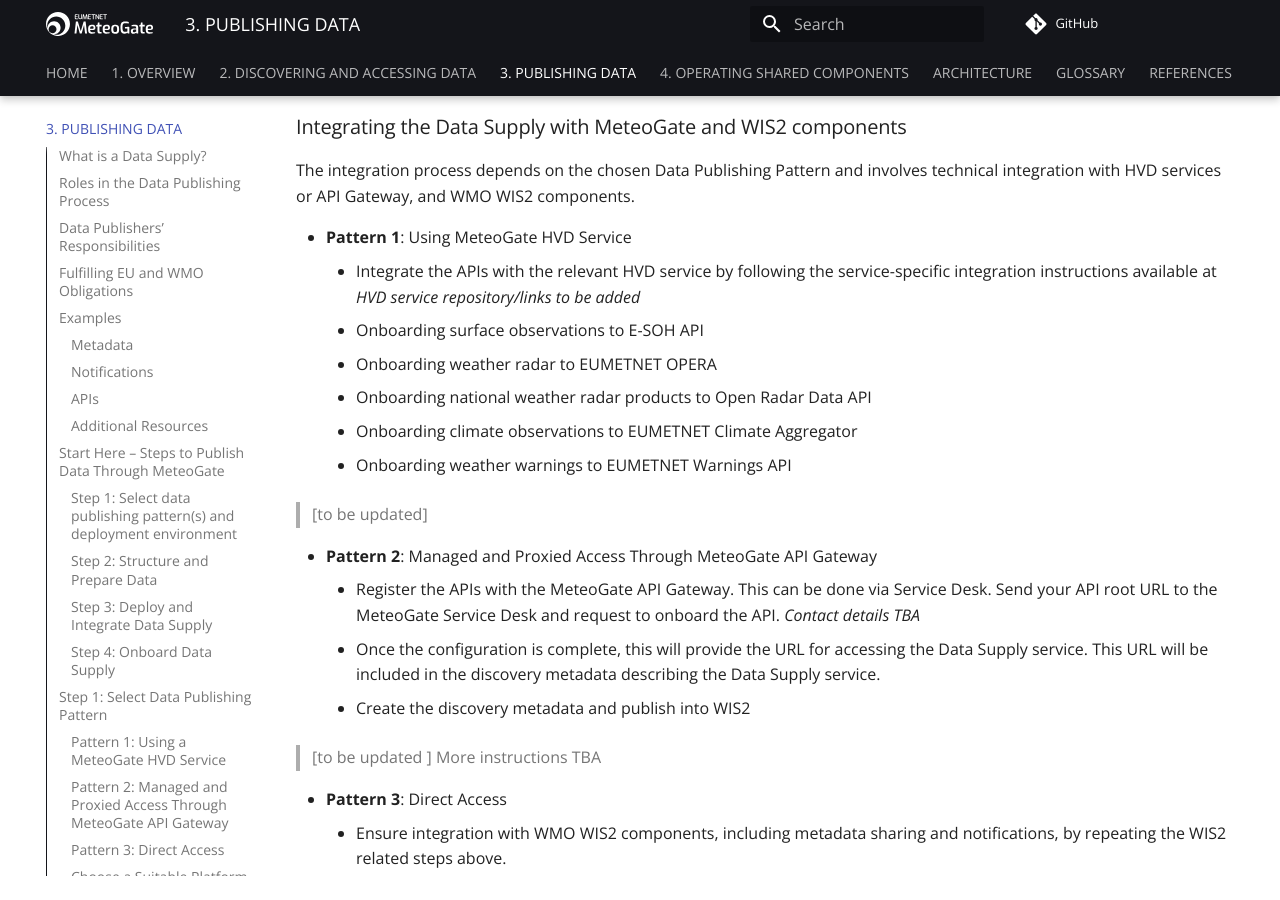
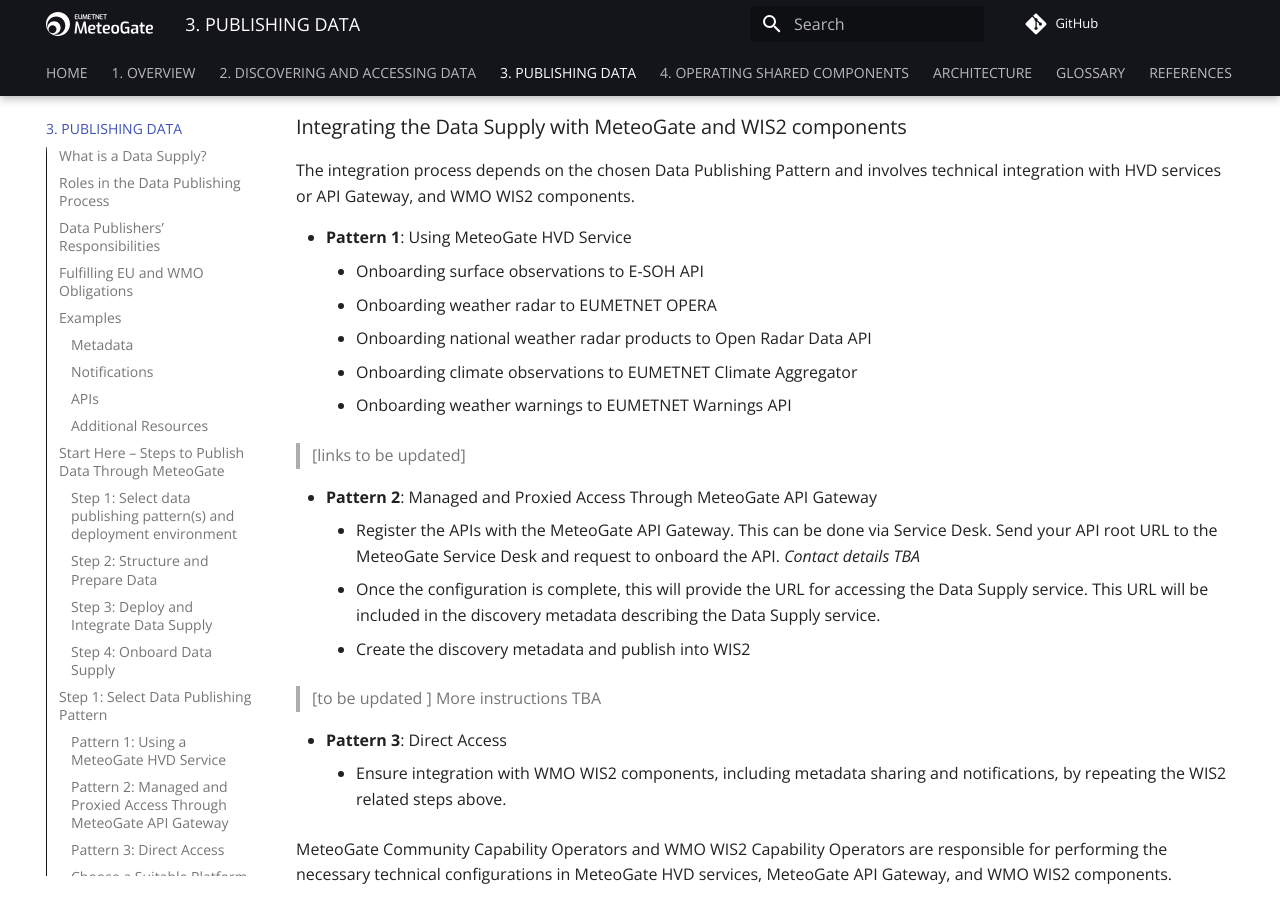
Before and after one commit to EUMETNET/meteogate-documentation, an MkDocs documentation site: the page built from docs/3-publishing-data.md, in a window 1280 px wide and 900 px high, scrolled down 17219 px. Built offline with MkDocs 1.6.1 and Material for MkDocs 9.7.7, drawn with Linux system fonts in a browser that asks for light colours; comment, search, counter and statistics services are not loaded.

Commit message:
Update 3-publishing-data.md

```diff
--- a/docs/3-publishing-data.md
+++ b/docs/3-publishing-data.md
@@ -510,14 +510,13 @@ The GISC will also be able to provide guidance on choosing the right WMO Data Po
 The integration process depends on the chosen Data Publishing Pattern and involves technical integration with HVD services or API Gateway, and WMO WIS2 components.
 
   - **Pattern 1**: Using MeteoGate HVD Service
-    - Integrate the APIs with the relevant HVD service by following the service-specific integration instructions available at _HVD service repository/links to be added_
-      - Onboarding surface observations to E-SOH API
-      - Onboarding weather radar to EUMETNET OPERA
-      - Onboarding national weather radar products to Open Radar Data API
-      - Onboarding climate observations to EUMETNET Climate Aggregator
-      - Onboarding weather warnings to EUMETNET Warnings API
+    - Onboarding surface observations to E-SOH API
+    - Onboarding weather radar to EUMETNET OPERA
+    - Onboarding national weather radar products to Open Radar Data API
+    - Onboarding climate observations to EUMETNET Climate Aggregator
+    - Onboarding weather warnings to EUMETNET Warnings API
 
-  > [to be updated]
+  > [links to be updated]
 
   - **Pattern 2**: Managed and Proxied Access Through MeteoGate API Gateway
     - Register the APIs with the MeteoGate API Gateway. This can be done via Service Desk. Send your API root URL to the MeteoGate Service Desk and request to onboard the API. _Contact details TBA_
```
